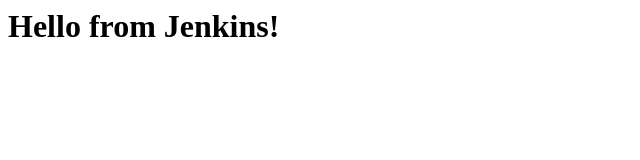
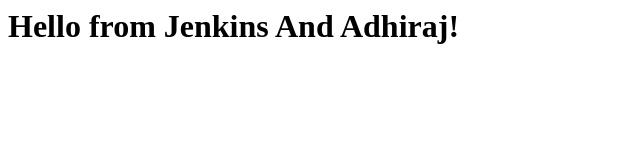
Before and after one commit to vijaydeshmukh1105/arbor-project, a plain HTML site: page index.html in a window 1280 px wide. Shown: the whole page, without its empty margins (0-640 px from the left). Drawn offline with Linux system fonts and the light colour scheme.

```diff
--- a/index.html
+++ b/index.html
@@ -3,6 +3,6 @@
 <title>Jenkins Git Demo</title>
 </head>
 <body>
-<h1>Hello from Jenkins!</h1>
+<h1>Hello from Jenkins And Adhiraj!</h1>
 </body>
 </html>
```
